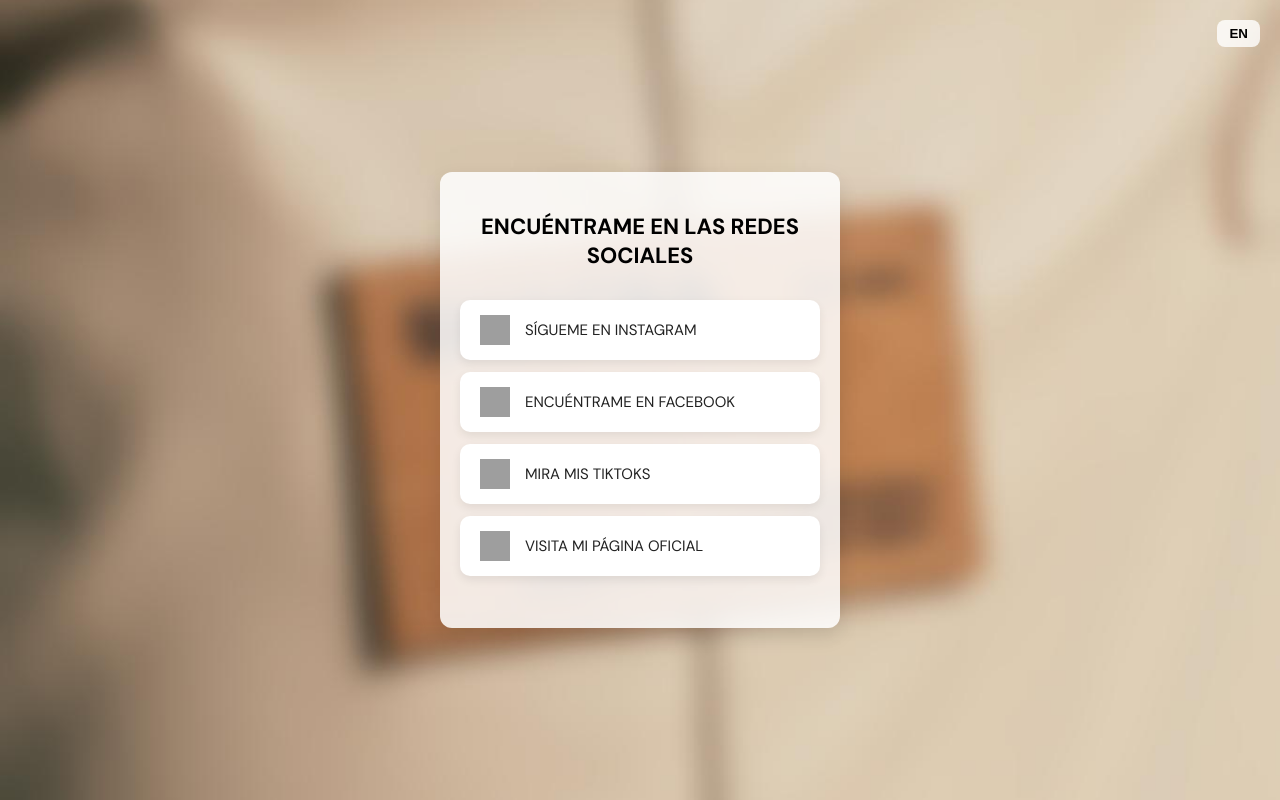
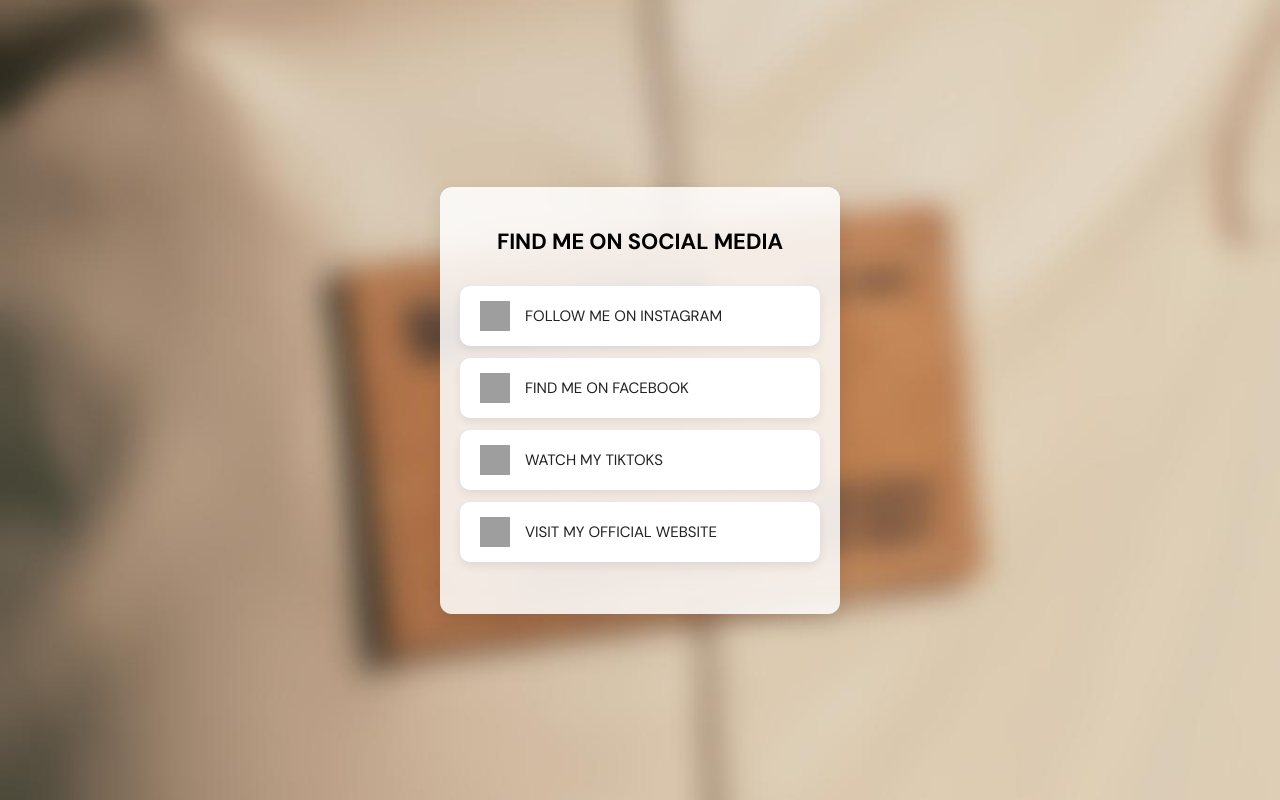
Before and after one commit to Valeriasv29/shacra-links, a plain HTML site: page index.html in a window 1280 px wide. Drawn offline with Linux system fonts and the light colour scheme; grey boxes are pictures that could not be loaded.

Commit message:
Update index.html

```diff
--- a/index.html
+++ b/index.html
@@ -1,6 +1,5 @@
-
 <!DOCTYPE html>
-<html lang="es">
+<html lang="en">
 <head>
   <meta charset="UTF-8" />
   <meta name="viewport" content="width=device-width, initial-scale=1.0"/>
@@ -54,51 +53,31 @@
       font-size: 15px;
       font-weight: 500;
     }
-    .lang-toggle {
-      position: absolute;
-      top: 20px;
-      right: 20px;
-      background-color: #ffffffcc;
-      border: none;
-      padding: 6px 12px;
-      border-radius: 8px;
-      font-weight: bold;
-      cursor: pointer;
-    }
   </style>
 </head>
 <body>
-  <button class="lang-toggle" onclick="toggleLang()">EN</button>
   <div class="container">
-    <h1 id="title">ENCUÉNTRAME EN LAS REDES SOCIALES</h1>
+    <h1>FIND ME ON SOCIAL MEDIA</h1>
+
     <a class="card" href="https://www.instagram.com/shacra____/" target="_blank">
       <img src="https://cdn-icons-png.flaticon.com/512/174/174855.png" alt="Instagram">
-      <span id="insta">SÍGUEME EN INSTAGRAM</span>
+      <span>FOLLOW ME ON INSTAGRAM</span>
     </a>
+
     <a class="card" href="https://www.facebook.com/profile.php?id=61551670936615" target="_blank">
       <img src="https://cdn-icons-png.flaticon.com/512/733/733547.png" alt="Facebook">
-      <span id="face">ENCUÉNTRAME EN FACEBOOK</span>
+      <span>FIND ME ON FACEBOOK</span>
     </a>
+
     <a class="card" href="https://www.tiktok.com/@shacra.by.isacar?_t=8pTlA3OyvSQ&_r=1" target="_blank">
       <img src="https://cdn-icons-png.flaticon.com/512/3046/3046121.png" alt="TikTok">
-      <span id="tiktok">MIRA MIS TIKTOKS</span>
+      <span>WATCH MY TIKTOKS</span>
     </a>
+
     <a class="card" href="https://shacrabyisacar.com/" target="_blank">
-      <img src="https://cdn-icons-png.flaticon.com/512/25/25694.png" alt="Web">
-      <span id="web">VISITA MI PÁGINA OFICIAL</span>
+      <img src="https://cdn-icons-png.flaticon.com/512/25/25694.png" alt="Website">
+      <span>VISIT MY OFFICIAL WEBSITE</span>
     </a>
   </div>
-  <script>
-    let isSpanish = true;
-    function toggleLang() {
-      isSpanish = !isSpanish;
-      document.querySelector(".lang-toggle").textContent = isSpanish ? "EN" : "ES";
-      document.getElementById("title").textContent = isSpanish ? "ENCUÉNTRAME EN LAS REDES SOCIALES" : "FIND ME ON SOCIAL MEDIA";
-      document.getElementById("insta").textContent = isSpanish ? "SÍGUEME EN INSTAGRAM" : "FOLLOW ME ON INSTAGRAM";
-      document.getElementById("face").textContent = isSpanish ? "ENCUÉNTRAME EN FACEBOOK" : "FIND ME ON FACEBOOK";
-      document.getElementById("tiktok").textContent = isSpanish ? "MIRA MIS TIKTOKS" : "WATCH MY TIKTOKS";
-      document.getElementById("web").textContent = isSpanish ? "VISITA MI PÁGINA OFICIAL" : "VISIT MY OFFICIAL WEBSITE";
-    }
-  </script>
 </body>
 </html>
```
